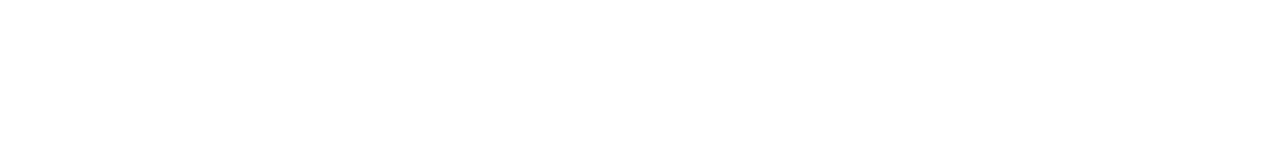
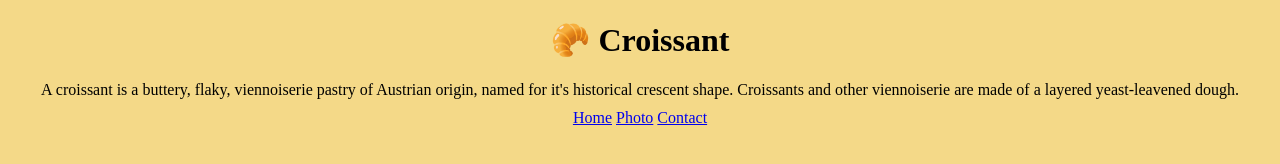
Before and after one commit to Kfeliciano94/croissant-shecodes, a plain HTML site: page index.html in a window 1280 px wide. Drawn offline with Linux system fonts and the light colour scheme.

Commit message:
Html pages updated, added css

```diff
--- a/index.html
+++ b/index.html
@@ -5,6 +5,21 @@
     <meta http-equiv="X-UA-Compatible" content="IE=edge" />
     <meta name="viewport" content="width=device-width, initial-scale=1.0" />
     <title>Croissant</title>
+    <link rel="stylesheet" href="src/styles.css" />
   </head>
-  <body></body>
+  <body>
+    <h1>🥐 Croissant</h1>
+
+    <p>
+      A croissant is a buttery, flaky, viennoiserie pastry of Austrian origin,
+      named for it's historical crescent shape. Croissants and other
+      viennoiserie are made of a layered yeast-leavened dough.
+    </p>
+
+    <div class="nav-tabs">
+      <a href="index.html">Home</a>
+      <a href="photo.html">Photo</a>
+      <a href="contact.html">Contact</a>
+    </div>
+  </body>
 </html>
--- /dev/null
+++ b/src/styles.css
@@ -0,0 +1,20 @@
+body {
+  background-color: rgb(244, 217, 136);
+  text-align: center;
+}
+
+img {
+  width: 500px;
+  border-radius: 10px;
+  box-shadow: 5px 5px rgba(72, 71, 71, 0.174);
+}
+
+.nav-tabs {
+  padding: 10px 5px 10px 5px;
+  margin: 0 10px;
+}
+
+p {
+  display: block;
+  margin: 0 auto;
+}
```
Also changed, not shown: contact.html (+17 -2 lines), photo.html (+14 -2 lines).
